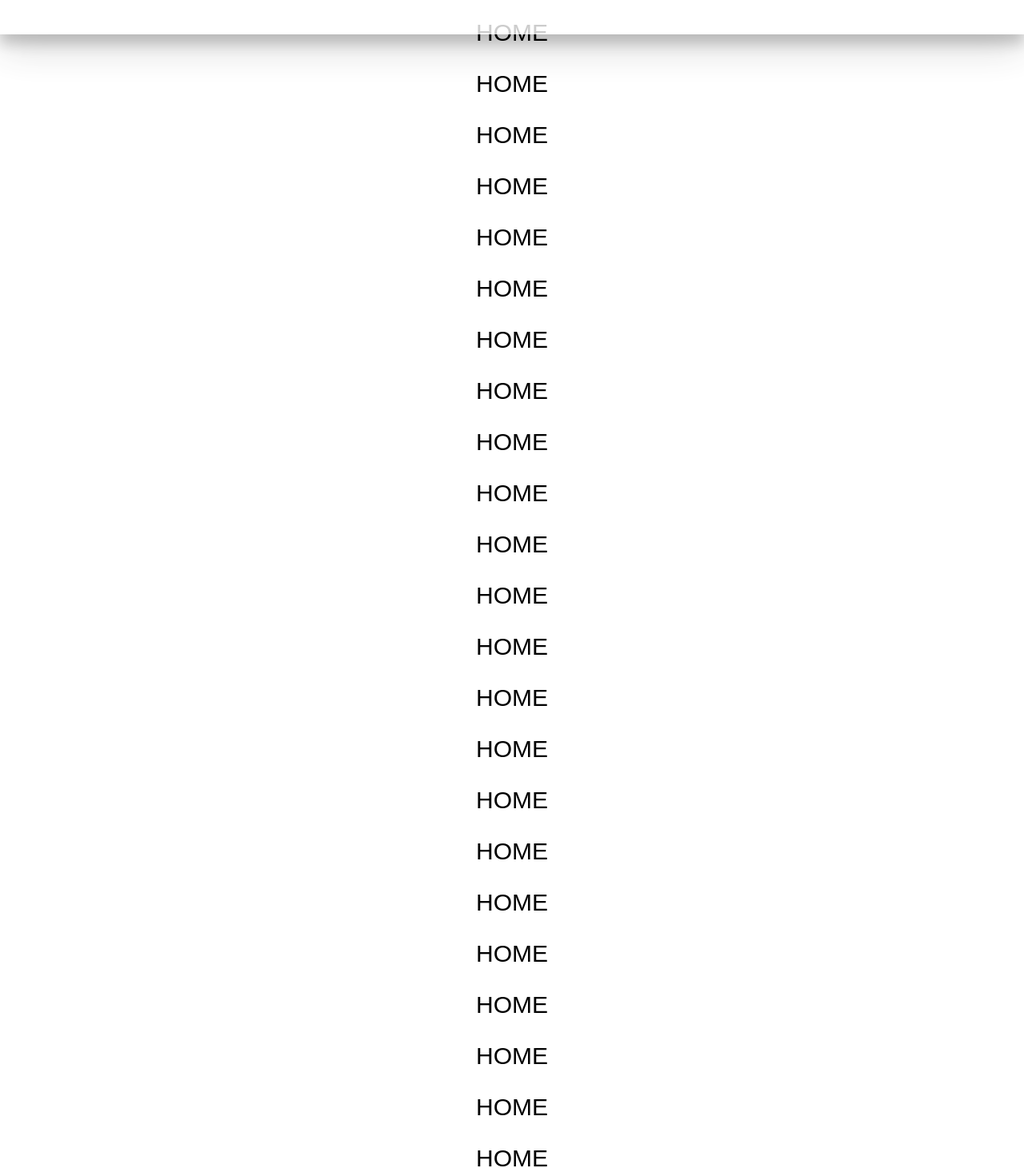
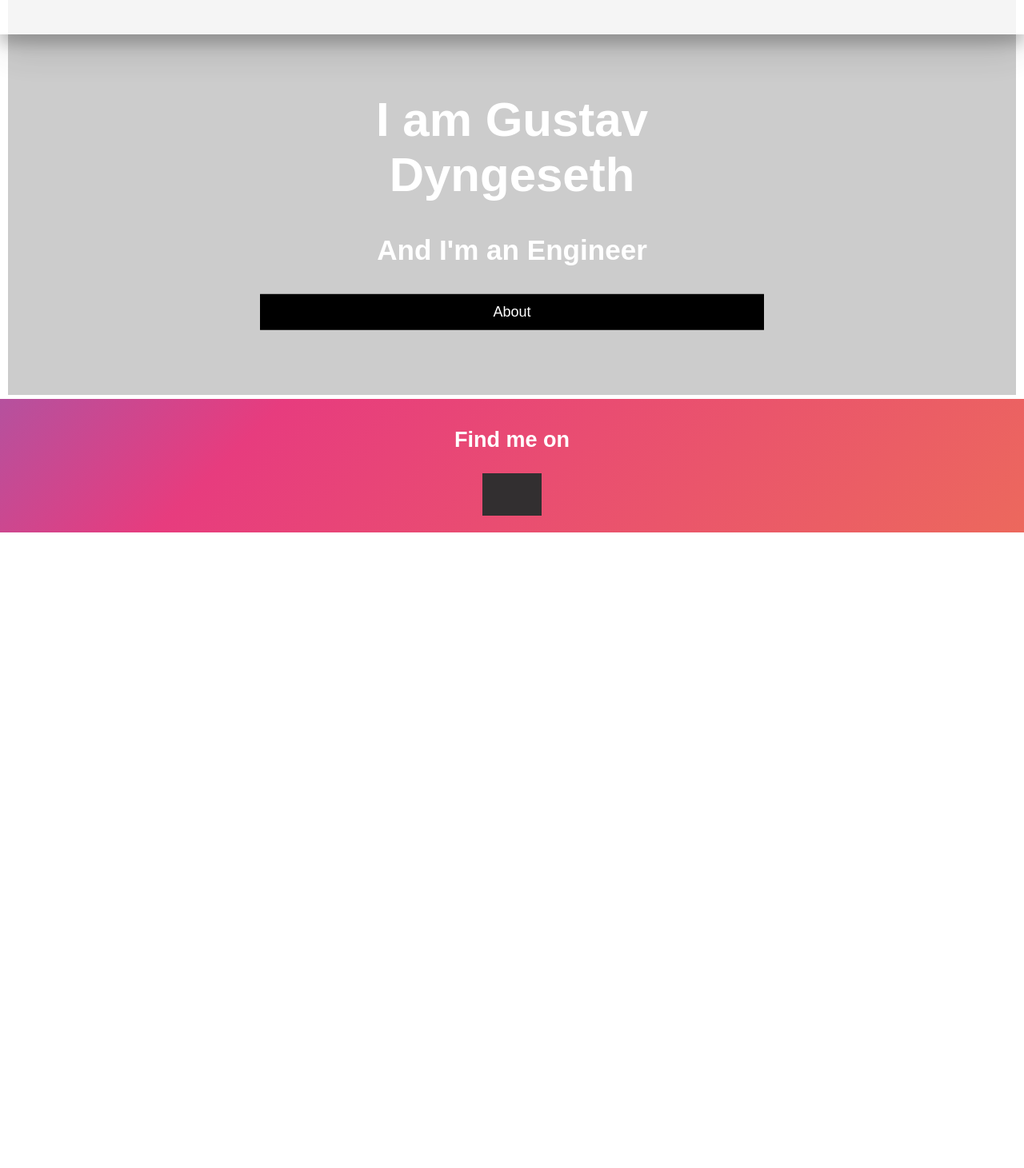
Before and after one commit to Gudzy/onlineresume, a React (Create React App) app: page / in a window 1280 px wide. Shown: the part 96-1557 px from the top of the page at 80% size. After the commit the page ends 800 px from the top, so only its background shows below. Built offline with nearby package versions, Linux system fonts and the light colour scheme.

Commit message:
Adding homepage

```diff
--- a/src/App.css
+++ b/src/App.css
@@ -93,7 +93,6 @@ body {
     padding: 20px 10px !important;
   }
 
-  .item2 { grid-area: main; margin-top: 180px;}
 }
 
 .item1 { grid-area: header; }
@@ -255,6 +254,30 @@ button:hover, a:hover {
   line-height: 30px;
   color: white;
 }
+
+
+.hero-image {
+  background-image: src("pb.jpg");
+  background-color: #cccccc;
+  height: 500px;
+  background-position: center;
+  background-repeat: no-repeat;
+  background-size: cover;
+  position: relative;
+  margin-bottom: 5px;
+}
+
+.hero-text {
+  text-align: center;
+  position: absolute;
+  top: 50%;
+  left: 50%;
+  transform: translate(-50%, -50%);
+  color: white;
+}
+
+
+
 @-webkit-keyframes Gradient {
 	0% {
 		background-position: 0% 50%
--- a/src/App.js
+++ b/src/App.js
@@ -7,6 +7,7 @@ class App extends Component {
   constructor(props) {
     super(props);
     this.state = {
+      buttons: true,
       home: true,
       about: false,
       contact: false,
@@ -14,10 +15,21 @@ class App extends Component {
     };
   }
 
+  buttonFunction(x) {
+    x.classList.toggle("change");
+}
+
   renderHeader() {
     return(
       <div id="navbar">
-        <a id="logo">Gustav Dyngeseth</a>
+
+
+        <a id="logo" onClick={e => {
+              e.preventDefault();
+              this.setState({ buttons: !this.state.buttons
+              });
+            }}>{this.state.buttons? "Gustav Dyngeseth" : "Gustav Dyngeseth"} </a>
+        {this.state.buttons?
         <div id="navbar-right">
           <a className={this.state.home? "active" : ""} onClick={e => {
               e.preventDefault();
@@ -34,7 +46,7 @@ class App extends Component {
               this.setState({ about: true, contact: false, home: false
               });
             }}>About</a>
-        </div>
+        </div> : ""}
       </div>
     );
   }
@@ -44,30 +56,17 @@ class App extends Component {
   renderHome() {
     return (this.state.home?
       <div id="home">
-        <p>HOME</p>
-        <p>HOME</p>
-        <p>HOME</p>
-        <p>HOME</p>
-        <p>HOME</p>
-        <p>HOME</p>
-        <p>HOME</p>
-        <p>HOME</p>
-        <p>HOME</p>
-        <p>HOME</p>
-        <p>HOME</p>
-        <p>HOME</p>
-        <p>HOME</p>
-        <p>HOME</p>
-        <p>HOME</p>
-        <p>HOME</p>
-        <p>HOME</p>
-        <p>HOME</p>
-        <p>HOME</p>
-        <p>HOME</p>
-        <p>HOME</p>
-        <p>HOME</p>
-        <p>HOME</p>
-
+        <div className="hero-image">
+        <div className="hero-text">
+          <h1>I am Gustav Dyngeseth</h1>
+          <h3>And I'm an Engineer</h3>
+          <button onClick={e => {
+              e.preventDefault();
+              this.setState({ about: true, home: false
+              });
+            }}>About</button>
+        </div>
+      </div>
       </div> : ""
     );
   }
@@ -75,7 +74,9 @@ class App extends Component {
   renderContact() {
     return(this.state.contact?
       <div>
-        Kontaktinfo
+        <p>Lets talk!</p>
+        <p> e-mail: gustdyn@gmail.com</p>
+        <p>tlf: +47 40 01 92 30</p>
       </div>
     : "");
   }
```
Also changed, not shown: package.json (line endings or trailing spaces), 1 other file (tests, documents, lock files or other folders).
